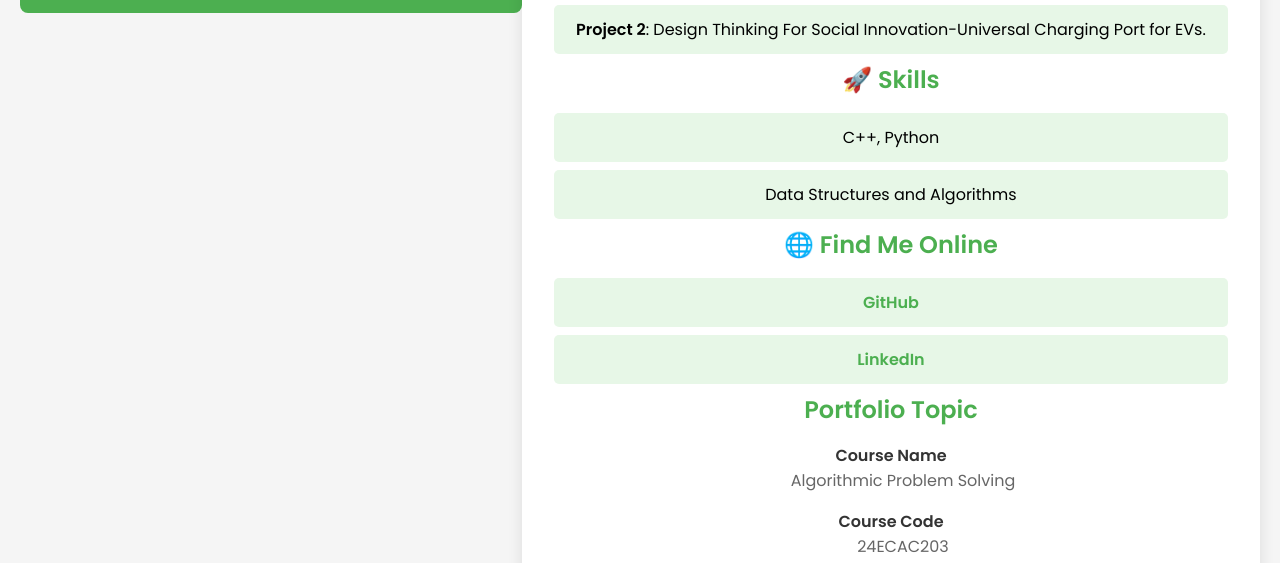
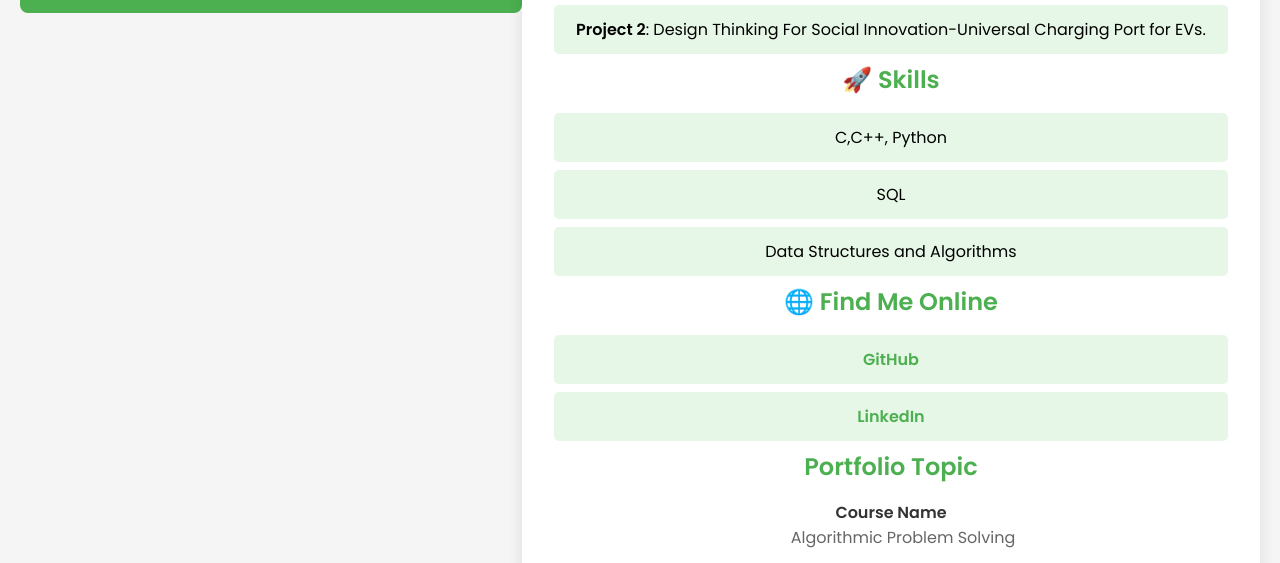
Before and after one commit to aparna-shegade/portfolio244.github.io, a plain HTML site: page index.html in a window 1280 px wide. Shown: the part 185-748 px from the top of the page. Drawn offline with Linux system fonts and the light colour scheme.

Commit message:
Update index.html

```diff
--- a/index.html
+++ b/index.html
@@ -22,7 +22,8 @@
 
         <h2>🚀 Skills</h2>
         <ul>
-            <li>C++, Python</li>
+            <li>C,C++, Python</li>
+            <li>SQL</li>
             <li>Data Structures and Algorithms</li>
         </ul>
 
@@ -54,7 +55,7 @@
 
             <dt>Portfolio Topic/Domain</dt>
             <dd>Google</dd>
-            <a href="about.html">Learnings and Reflections</a>
+            <a href="learning outcomes.html">Learnings and Reflections</a>
         </dl>
 
         <blockquote>“The only way to do great work is to love what you do.” – Steve Jobs</blockquote>
```
